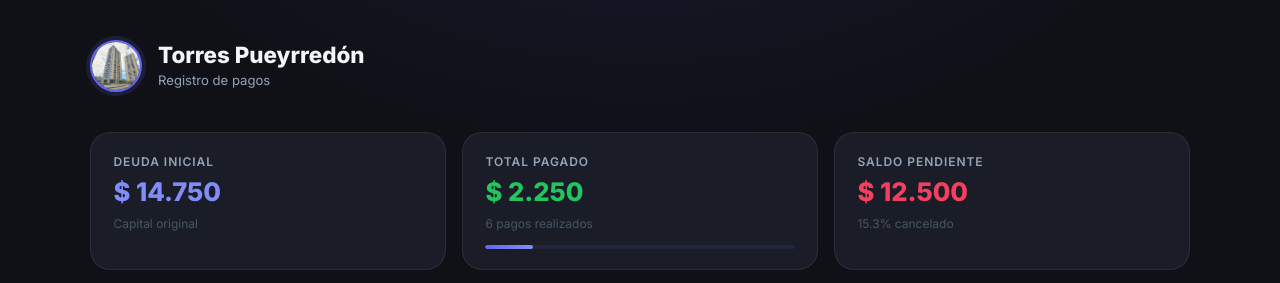
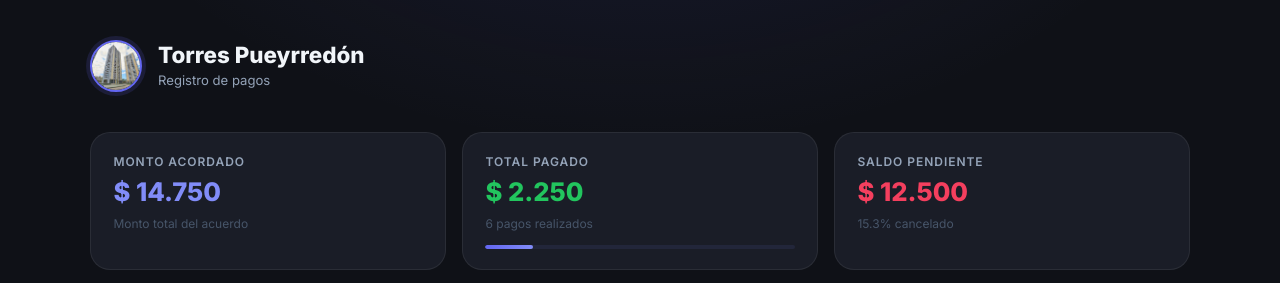
Before and after one commit to maxicopp/hipoteca-app, a React (Vite) app: page / in a window 1280 px wide. Shown: the top 283 px of the page. Built offline with nearby package versions, Linux system fonts and the light colour scheme.

Commit message:
feat(dashboard): update KPI labels for clarity
- Change "Deuda inicial" label to "Monto acordado"
- Update sublabel from "Capital original" to "Monto total del acuerdo"
- Improve terminology to better reflect the agreement amount rather than debt framing

```diff
--- a/src/components/Dashboard.jsx
+++ b/src/components/Dashboard.jsx
@@ -70,9 +70,9 @@ const Dashboard = ({ deudaInicial, pagos }) => {
       {/* KPIs */}
       <section className="kpi-grid">
         <div className="kpi-card">
-          <span className="kpi-label">Deuda inicial</span>
+          <span className="kpi-label">Monto acordado</span>
           <span className="kpi-value primary">{formatARS(deudaInicial)}</span>
-          <span className="kpi-sub">Capital original</span>
+          <span className="kpi-sub">Monto total del acuerdo</span>
         </div>
 
         <div className="kpi-card">
```
